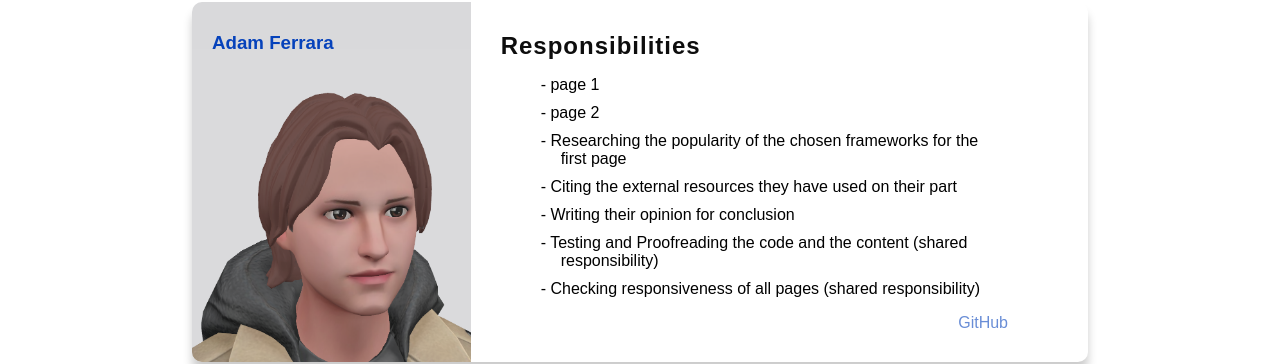
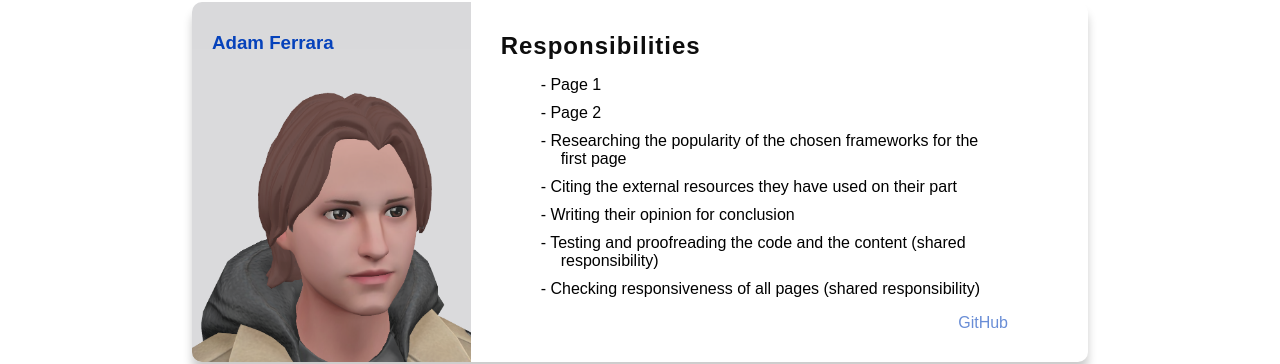
Before and after one commit to Ghazalmir/React-and-Express-Guide, a React (Create React App) app: page /credits in a window 1280 px wide. Shown: the part 185-549 px from the top of the page. Built offline with nearby package versions, Linux system fonts and the light colour scheme.

Commit message:
Minor proofreading

```diff
--- a/src/pages/page06/page6data.js
+++ b/src/pages/page06/page6data.js
@@ -7,21 +7,21 @@ const Members = [
     name: 'Adam Ferrara',
     img: Adam,
     order: 1 ,
-    res: ['page 1', 'page 2', 'Researching the popularity of the chosen frameworks for the first page','Citing the external resources they have used on their part' ,'Writing their opinion for conclusion' ,'Testing and Proofreading the code and the content (shared responsibility)','Checking responsiveness of all pages (shared responsibility)'],
+    res: ['Page 1', 'Page 2', 'Researching the popularity of the chosen frameworks for the first page','Citing the external resources they have used on their part' ,'Writing their opinion for conclusion' ,'Testing and proofreading the code and the content (shared responsibility)','Checking responsiveness of all pages (shared responsibility)'],
     github: 'https://github.com/XamadFP'
   },
   {
     name: 'Syed Wahaj Haider',
     img: Wahaj,
     order: 2 ,
-    res: ['Page 3', 'Page 4', 'Researching the strengths of the chosen frameworks for the first page', 'Citing the external resources they have used on their part', 'Writing their opinion for conclusion', 'Testing and Proofreading the code and the content (shared responsibility)', 'Checking responsiveness of all pages (shared responsibility)', 'Deploying the website'] ,
+    res: ['Page 3', 'Page 4', 'Researching the strengths of the chosen frameworks for the first page', 'Citing the external resources they have used on their part', 'Writing their opinion for conclusion', 'Testing and proofreading the code and the content (shared responsibility)', 'Checking responsiveness of all pages (shared responsibility)', 'Deploying the website'] ,
     github: 'https://github.com/Wazotik'
   },
   {
   name: 'Ghazal Mirsayyah',
   img: Ghazal,
   order: 3 ,
-  res: ['Page5', 'Page 6' , 'Navbar and footer', 'Researching the weaknesses of the chosen frameworks for the first page','Writing their opinion for conclusion','Testing and Proofreading the code and the content (shared responsibility)','Checking responsiveness of all pages (shared responsibility)','Organizing and planning out the project, and ensuring the team stays on schedule and adheres to the deadlines'] ,
+  res: ['Page 5', 'Page 6' , 'Navbar and footer', 'Researching the weaknesses of the chosen frameworks for the first page','Writing their opinion for conclusion','Testing and proofreading the code and the content (shared responsibility)','Checking responsiveness of all pages (shared responsibility)','Organizing and planning out the project, and ensuring the team stays on schedule and adheres to the deadlines'] ,
   github: 'https://github.com/ghazalmir'}
 
 ];
```
